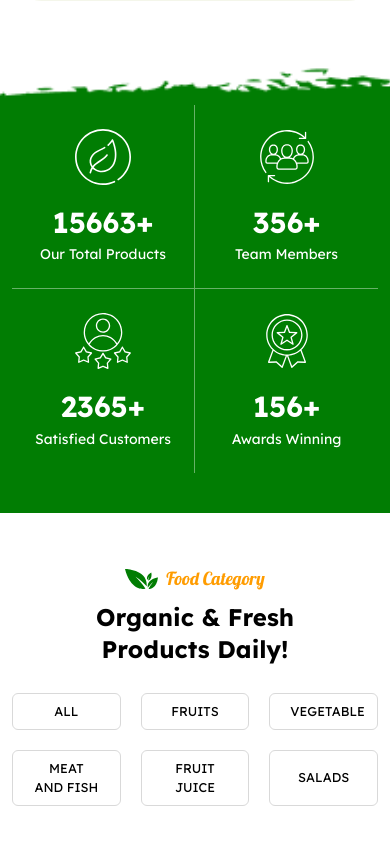
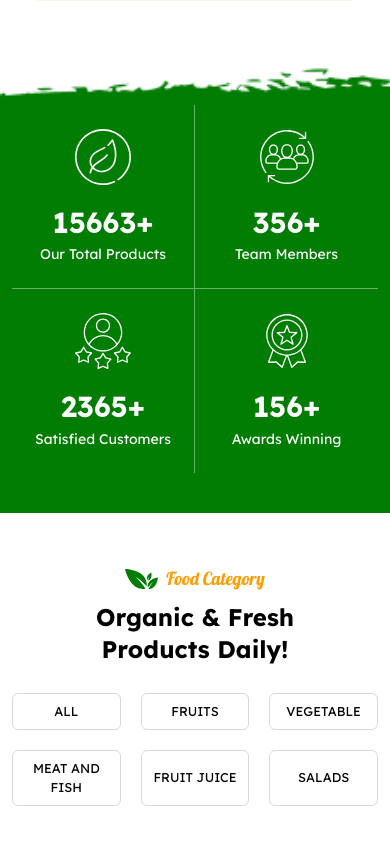
Before and after one commit to Moroundiya/fruitin, a React (Vite) app: page / in a window 390 px wide. Shown: the part 3375-4219 px from the top of the page. Built offline with nearby package versions, Linux system fonts and the light colour scheme.

Commit message:
products section

```diff
--- a/src/assets/pages/Homepage.jsx
+++ b/src/assets/pages/Homepage.jsx
@@ -521,12 +521,12 @@ export const Homepage = () => {
                 </div>
 
                 <div className='spache-x-9 text-[0.8rem] lg:text-[0.95rem] px-3 spacje-y-8 lg:space-y-0 mt-4 lg:mt-0 grid grid-cols-3 gap-5 lg:flex'>
-                    <button className='block px-5 lg:px-7 py-2 border border-[#D9D9D9] rounded-md hover:text-white overflow-hidden relative transition-all duration-700 after:transition-all after:duration-700 after:origin-bottom  after:content-[""] after:absolute after:top-0 after:left-0 after:-z-10 after:w-full after:h-full after:bg-[#017D03] after:scale-y-0 after:hover:scale-y-[1]'>ALL</button>
-                    <button className='block px-5 lg:px-7 py-2 border border-[#D9D9D9] rounded-md hover:text-white overflow-hidden relative after:transition-all after:duration-700 after:origin-bottom  after:content-[""] after:absolute after:top-0 after:left-0 after:-z-10 after:w-full after:h-full after:bg-[#017D03] after:scale-y-0 after:hover:scale-y-[1]'>FRUITS</button>
-                    <button className='block px-5 lg:px-7 py-2 border border-[#D9D9D9] rounded-md hover:text-white overflow-hidden relative after:transition-all after:duration-700 after:origin-bottom  after:content-[""] after:absolute after:top-0 after:left-0 after:-z-10 after:w-full after:h-full after:bg-[#017D03] after:scale-y-0 after:hover:scale-y-[1]'>VEGETABLE</button>
-                    <button className='block px-5 lg:px-7 py-2 border border-[#D9D9D9] rounded-md hover:text-white overflow-hidden relative after:transition-all after:duration-700 after:origin-bottom  after:content-[""] after:absolute after:top-0 after:left-0 after:-z-10 after:w-full after:h-full after:bg-[#017D03] after:scale-y-0 after:hover:scale-y-[1]'>MEAT AND FISH</button>
-                    <button className=' block px-5 lg:px-7 py-2 border border-[#D9D9D9] rounded-md hover:text-white overflow-hidden relative after:transition-all after:duration-700 after:origin-bottom  after:content-[""] after:absolute after:top-0 after:left-0 after:-z-10 after:w-full after:h-full after:bg-[#017D03] after:scale-y-0 after:hover:scale-y-[1]'>FRUIT JUICE</button>
-                    <button className=' block px-5 lg:px-7 py-2 border border-[#D9D9D9] rounded-md hover:text-white overflow-hidden relative after:transition-all after:duration-700 after:origin-bottom  after:content-[""] after:absolute after:top-0 after:left-0 after:-z-10 after:w-full after:h-full after:bg-[#017D03] after:scale-y-0 after:hover:scale-y-[1]'>SALADS</button>
+                    <button className='block px-1.5 lg:px-7 py-2 border border-[#D9D9D9] rounded-md hover:text-white overflow-hidden relative transition-all duration-700 after:transition-all after:duration-700 after:origin-bottom  after:content-[""] after:absolute after:top-0 after:left-0 after:-z-10 after:w-full after:h-full after:bg-[#017D03] after:scale-y-0 after:hover:scale-y-[1]'>ALL</button>
+                    <button className='block px-1.5 lg:px-7 py-2 border border-[#D9D9D9] rounded-md hover:text-white overflow-hidden relative after:transition-all after:duration-700 after:origin-bottom  after:content-[""] after:absolute after:top-0 after:left-0 after:-z-10 after:w-full after:h-full after:bg-[#017D03] after:scale-y-0 after:hover:scale-y-[1]'>FRUITS</button>
+                    <button className='block px-1.5 lg:px-7 py-2 border border-[#D9D9D9] rounded-md hover:text-white overflow-hidden relative after:transition-all after:duration-700 after:origin-bottom  after:content-[""] after:absolute after:top-0 after:left-0 after:-z-10 after:w-full after:h-full after:bg-[#017D03] after:scale-y-0 after:hover:scale-y-[1]'>VEGETABLE</button>
+                    <button className='block px-1.5 lg:px-7 py-2 border border-[#D9D9D9] rounded-md hover:text-white overflow-hidden relative after:transition-all after:duration-700 after:origin-bottom  after:content-[""] after:absolute after:top-0 after:left-0 after:-z-10 after:w-full after:h-full after:bg-[#017D03] after:scale-y-0 after:hover:scale-y-[1]'>MEAT AND FISH</button>
+                    <button className='block px-1.5 lg:px-7 py-2 border border-[#D9D9D9] rounded-md hover:text-white overflow-hidden relative after:transition-all after:duration-700 after:origin-bottom  after:content-[""] after:absolute after:top-0 after:left-0 after:-z-10 after:w-full after:h-full after:bg-[#017D03] after:scale-y-0 after:hover:scale-y-[1]'>FRUIT JUICE</button>
+                    <button className='block px-1.5 lg:px-7 py-2 border border-[#D9D9D9] rounded-md hover:text-white overflow-hidden relative after:transition-all after:duration-700 after:origin-bottom  after:content-[""] after:absolute after:top-0 after:left-0 after:-z-10 after:w-full after:h-full after:bg-[#017D03] after:scale-y-0 after:hover:scale-y-[1]'>SALADS</button>
                     {/* <button className=' block px-5 lg:px-7 py-2 border border-[#D9D9D9] rounded-md hover:text-white overflow-hidden relative after:transition-all after:duration-700 after:origin-bottom  after:content-[""] after:absolute after:top-0 after:left-0 after:-z-10 after:w-full after:h-full after:bg-[#017D03] after:scale-y-0 after:hover:scale-y-[1]'>ALL</button> */}
                     {/* <button>FRUITS</button>
                     <button>VEGETABLE</button>
```
